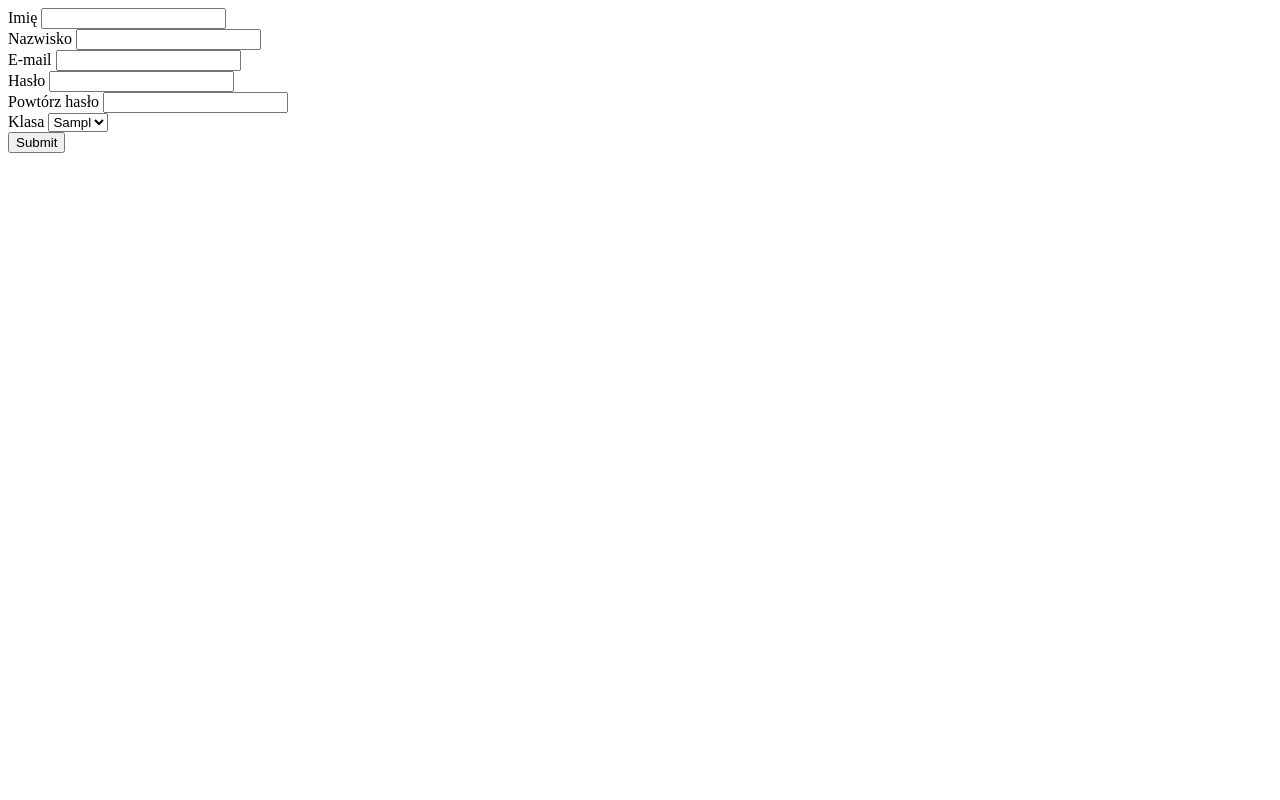
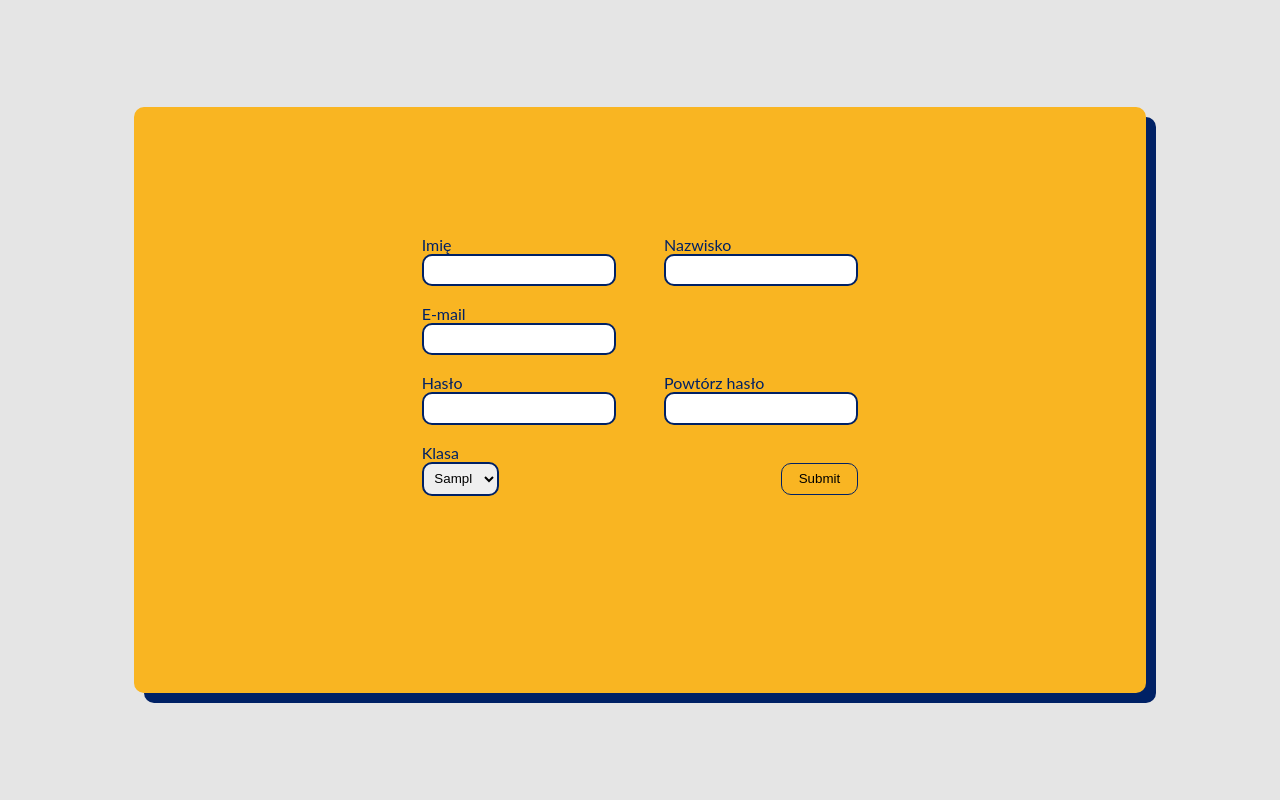
Before and after one commit to MarcelBienko3b/zsti-together, a PHP site: page /register.php in a window 1280 px wide. Run offline with PHP 8.4, Linux system fonts and the light colour scheme; tables that the repository leaves empty hold one stand-in row (values such as "Sample post").

Commit message:
Styled all forms

```diff
--- a/register.php
+++ b/register.php
@@ -6,40 +6,42 @@
         <meta charset="UTF-8">
         <title>ZSTI Emergency</title>
 
+        <link rel="stylesheet" href="styles/pages/loginRegister/register.css">
+
     </head>
 
     <body>
 
         <div class="login">
-            <form action="scripts/php/sendNewStudent.php" method="post" class="login__form">
+            <form action="scripts/php/sendNewStudent.php" method="post" class="login__form form">
 
-                    <div class="form-group">
-                      <label for="firstName">Imię</label>
+                    <div class="form__firstName item">
+                      <label for="firstName">Imię</label><br>
                       <input type="text" class="form-control" id="firstName" name="firstName"/>
                     </div>
 
-                    <div class="form-group">
-                      <label for="lastName">Nazwisko</label>
+                    <div class="form__lastName item">
+                      <label for="lastName">Nazwisko</label><br>
                       <input type="text" class="form-control" id="lastName" name="lastName"/>
                     </div>
 
-                    <div class="form-group">
-                      <label for="email">E-mail</label>
-                      <input type="text" class="form-control" id="email" name="email"/>
+                    <div class="form__email item">
+                      <label for="email">E-mail</label><br>
+                      <input type="email" class="form-control" id="email" name="email"/>
                     </div>
 
-                    <div class="form-group">
-                      <label for="password">Hasło</label>
+                    <div class="form__pass item">
+                      <label for="password">Hasło</label><br>
                       <input type="password" class="form-control" id="password" name="password"/>
                     </div>
 
-                    <div class="form-group">
-                      <label for="checkPassword">Powtórz hasło</label>
+                    <div class="form__checkPass item">
+                      <label for="checkPassword">Powtórz hasło</label><br>
                       <input type="password" class="form-control" id="checkPassword" name="checkPassword"/>
                     </div>
 
-                    <div class="form-group">
-                      <label for="class">Klasa</label>
+                    <div class="form__class item">
+                      <label for="class">Klasa</label><br>
                       <select id="class" name="class">
                         <?php
 
@@ -58,7 +60,7 @@
                       </select>
                     </div>
 
-                    <input type="submit" class="btn btn-primary" />
+                    <input type="submit" class="form__btn item" />
             </form>
         </div>
 
--- /dev/null
+++ b/styles/pages/loginRegister/login.scss
@@ -0,0 +1,114 @@
+//! @use for variables
+
+@use '../../components/colors' as clr;
+@use '../../components/fonts' as font;
+
+//! @import for mixins
+
+@import '../../components/reset';
+@import '../../components/animations';
+
+* {
+
+    @include reset;
+    @include transition;
+
+    body {
+
+        background-color: clr.$bckg-primary;
+        font-family: font.$primary-family;
+        color: clr.$font-primary;
+
+        display: grid;
+        height: 100vh;
+        place-items: center;
+
+        .login {
+
+            background-color: clr.$bckg-secondary;
+            padding: 8em 5em;
+            border-radius: 10px;
+            box-shadow: 10px 10px clr.$accent-secondary;
+
+            .form {
+
+                display: grid;
+                grid-template-rows: repeat(3, 1fr);
+                grid-template-columns: 1fr;
+                grid-template-areas:
+                    "email"
+                    "password"
+                    "submit";
+
+                gap: 1em 3em;
+
+                .item {
+
+                    appearance: none;
+                    background-color: transparent;
+                    border: none;
+                    padding: 0;
+                    margin: 0;
+
+                }
+
+                input,
+                select {
+
+                    border: 2px solid clr.$bckg-tetriary;
+                    border-radius: 10px;
+                    padding: 0.5em;
+
+                }
+
+                select {
+
+                    width: 40%;
+
+                }
+
+                input[type="submit"] {
+
+                    background-color: clr.$bckg-secondary;
+                    border: 1px solid clr.$accent-secondary;
+                    height: 60%;
+                    width: 40%;
+                    margin: auto 0 auto auto;
+                    margin-top: 20px;
+
+                    &:hover {
+
+                        box-shadow: 0 0 5px clr.$accent-secondary;
+                        background-color: clr.$accent-secondary;
+                        color: clr.$font-secondary;
+                        cursor: pointer;
+
+                    }
+
+                }
+
+                &__email {
+
+                    grid-area: email;
+
+                }
+
+                &__pass {
+
+                    grid-area: password;
+
+                }
+
+                &__btn {
+
+                    grid-area: submit;
+
+                }
+
+            }
+
+        }
+
+    }
+
+}
--- /dev/null
+++ b/styles/pages/loginRegister/register.css
@@ -0,0 +1,82 @@
+* {
+  margin: 0;
+  padding: 0;
+  box-sizing: border-box;
+  list-style-type: none;
+  text-decoration: none;
+  transition: all 0.2s;
+}
+* body {
+  background-color: #e5e5e5;
+  font-family: Lato;
+  color: #002165;
+  display: grid;
+  height: 100vh;
+  place-items: center;
+}
+* body .login {
+  background-color: #f9b522;
+  padding: 8em 18em;
+  border-radius: 10px;
+  box-shadow: 10px 10px #002165;
+}
+* body .login .form {
+  display: grid;
+  grid-template-rows: repeat(5, 1fr);
+  grid-template-columns: repeat(2, 1fr);
+  grid-template-areas: "firstName lastName" "email email" "password checkPassword" "class submit";
+  gap: 1em 3em;
+}
+* body .login .form .item {
+  -webkit-appearance: none;
+     -moz-appearance: none;
+          appearance: none;
+  background-color: transparent;
+  border: none;
+  padding: 0;
+  margin: 0;
+}
+* body .login .form input,
+* body .login .form select {
+  border: 2px solid #002165;
+  border-radius: 10px;
+  padding: 0.5em;
+}
+* body .login .form select {
+  width: 40%;
+}
+* body .login .form input[type=submit] {
+  background-color: #f9b522;
+  border: 1px solid #002165;
+  height: 60%;
+  width: 40%;
+  margin: auto 0 auto auto;
+  margin-top: 20px;
+}
+* body .login .form input[type=submit]:hover {
+  box-shadow: 0 0 5px #002165;
+  background-color: #002165;
+  color: #e5e5e5;
+  cursor: pointer;
+}
+* body .login .form__firstName {
+  grid-area: firstName;
+}
+* body .login .form__lastName {
+  grid-area: lastName;
+}
+* body .login .form__email {
+  grid-area: email;
+}
+* body .login .form__pass {
+  grid-area: password;
+}
+* body .login .form__checkPass {
+  grid-area: checkPassword;
+}
+* body .login .form__class {
+  grid-area: class;
+}
+* body .login .form__btn {
+  grid-area: submit;
+}/*# sourceMappingURL=register.css.map */
--- /dev/null
+++ b/styles/pages/loginRegister/register.scss
@@ -0,0 +1,139 @@
+//! @use for variables
+
+@use '../../components/colors' as clr;
+@use '../../components/fonts' as font;
+
+//! @import for mixins
+
+@import '../../components/reset';
+@import '../../components/animations';
+
+* {
+
+    @include reset;
+    @include transition;
+
+    body {
+
+        background-color: clr.$bckg-primary;
+        font-family: font.$primary-family;
+        color: clr.$font-primary;
+
+        display: grid;
+        height: 100vh;
+        place-items: center;
+
+        .login {
+
+            background-color: clr.$bckg-secondary;
+            padding: 8em 18em;
+            border-radius: 10px;
+            box-shadow: 10px 10px clr.$accent-secondary;
+
+            .form {
+
+                display: grid;
+                grid-template-rows: repeat(5, 1fr);
+                grid-template-columns: repeat(2, 1fr);
+                grid-template-areas:
+                    "firstName lastName"
+                    "email email"
+                    "password checkPassword"
+                    "class submit";
+
+                gap: 1em 3em;
+
+                .item {
+
+                    appearance: none;
+                    background-color: transparent;
+                    border: none;
+                    padding: 0;
+                    margin: 0;
+
+                }
+
+                input,
+                select {
+
+                    border: 2px solid clr.$bckg-tetriary;
+                    border-radius: 10px;
+                    padding: 0.5em;
+
+                }
+
+                select {
+
+                    width: 40%;
+
+                }
+
+                input[type="submit"] {
+
+                    background-color: clr.$bckg-secondary;
+                    border: 1px solid clr.$accent-secondary;
+                    height: 60%;
+                    width: 40%;
+                    margin: auto 0 auto auto;
+                    margin-top: 20px;
+
+                    &:hover {
+
+                        box-shadow: 0 0 5px clr.$accent-secondary;
+                        background-color: clr.$accent-secondary;
+                        color: clr.$font-secondary;
+                        cursor: pointer;
+
+                    }
+
+                }
+
+                &__firstName {
+
+                    grid-area: firstName;
+
+                }
+
+                &__lastName {
+
+                    grid-area: lastName;
+
+                }
+
+                &__email {
+
+                    grid-area: email;
+
+                }
+
+                &__pass {
+
+                    grid-area: password;
+
+                }
+
+                &__checkPass {
+
+                    grid-area: checkPassword;
+
+                }
+
+                &__class {
+
+                    grid-area: class;
+
+                }
+
+                &__btn {
+
+                    grid-area: submit;
+
+                }
+
+            }
+
+        }
+
+    }
+
+}
```
Also changed, not shown: loginStudent.php (+9 -7 lines), loginTeacher.php (+9 -7 lines), styles/pages/loginRegister/login.css (added, +70 -0 lines), 2 other files.
